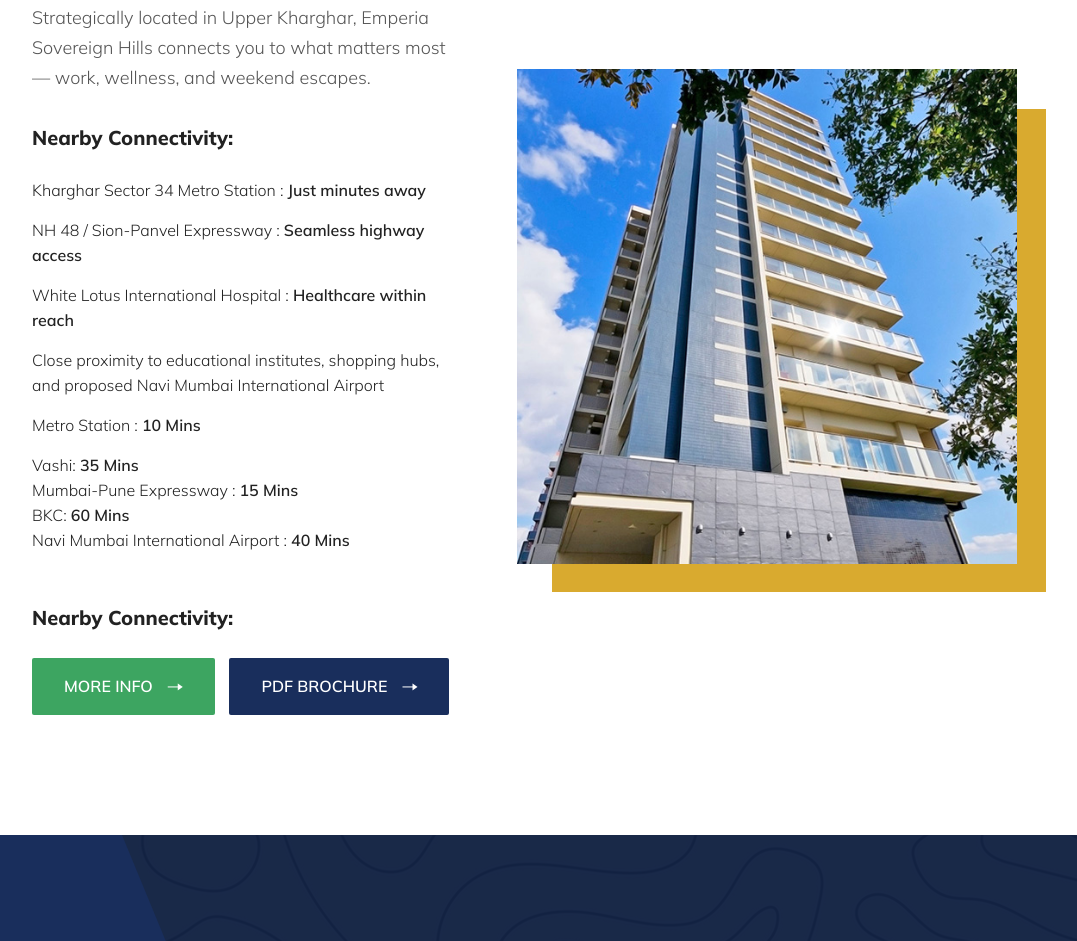
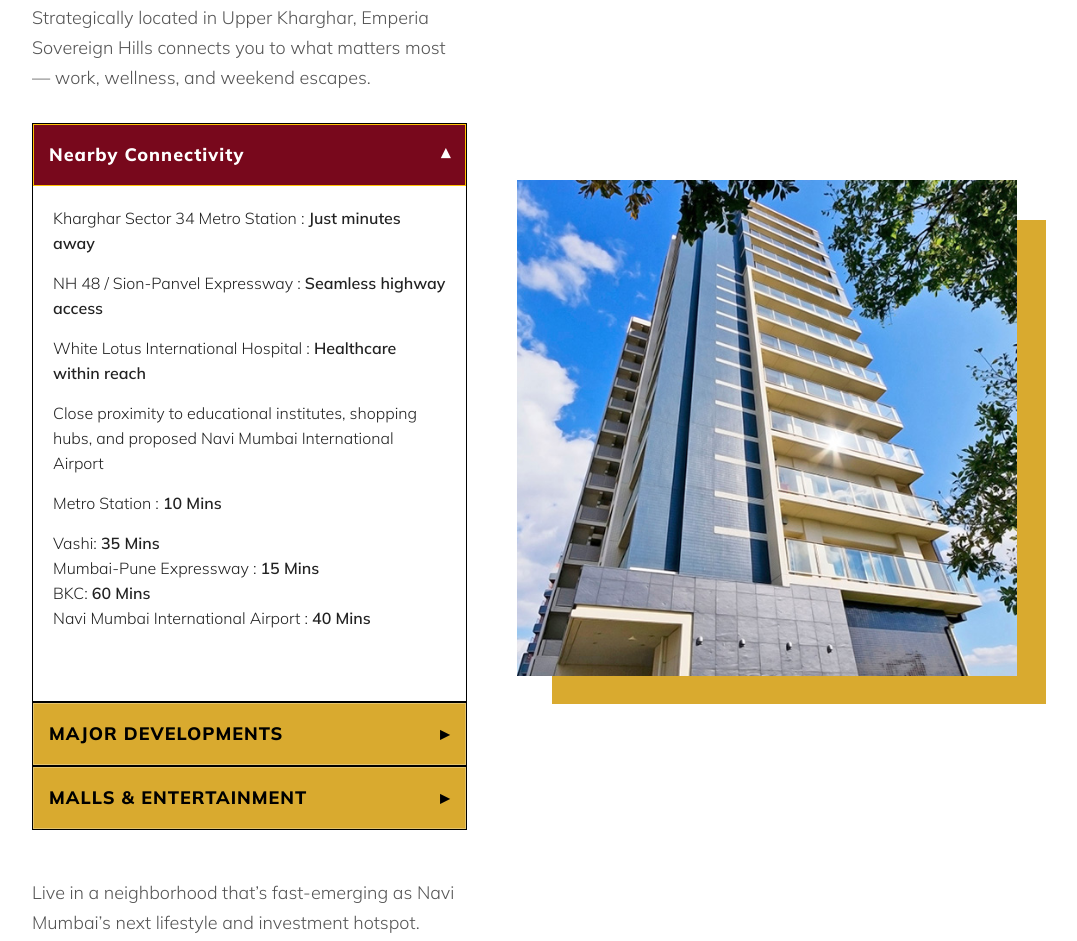
Before and after one commit to MDudam20/new, a plain HTML site: page index.html in a window 1280 px wide. Shown: the part 7152-8093 px from the top of the page, without its empty margins (113-1190 px from the left). Drawn offline with Linux system fonts and the light colour scheme; some packages are replaced by stand-ins of ours; a script that the page names is missing; files whose address does not match are found by name.

Commit message:
location

```diff
--- a/assets/css/color-2.css
+++ b/assets/css/color-2.css
@@ -111,7 +111,7 @@
 }
 
 .news-block-one .inner-box .lower-content h3 a:hover{
-	color: #3da561;
+	color: #d9aa2f;
 }
 
 .news-block-one .inner-box:before{
@@ -131,11 +131,11 @@
 }
 
 .footer-top .logo-widget .support-box .icon-box{
-	background: #3da561;
+	background: #d9aa2f;
 }
 
 .footer-top .logo-widget .support-box h3 a:hover{
-	color: #3da561;
+	color: #d9aa2f;
 }
 
 .footer-top .widget-title:before{
--- a/assets/css/global.css
+++ b/assets/css/global.css
@@ -1980,3 +1980,71 @@ div#mCSB_1_container{
     transform: rotateY(360deg);
   }
 }
+
+.accordion {
+  max-width: 500px;
+  margin: 0 auto;
+}
+
+.accordion-item {
+  border: 1px solid #000;
+  overflow: hidden;
+  /* Add overflow property to prevent content from affecting layout */
+
+}
+
+.accordion-title {
+  background-color: #d9aa2f;
+  /* Updated question box color */
+  padding: 15px;
+  cursor: pointer;
+  border: 1px solid rgba(255, 255, 255, 0.3);
+  color: #000;
+  /* Question text color */
+  position: relative;
+  transition: background-color 0.5s all;
+  font-weight: 800;
+  letter-spacing: 1px;
+}
+
+.accordion-title::after {
+  content: '\25B8';
+  position: absolute;
+  top: 50%;
+  right: 15px;
+  transform: translateY(-50%);
+  transition: transform 0.5s ease;
+}
+
+.accordion-content {
+  padding: 15px;
+  display: none;
+  background-color: #fff;
+  color: #333;
+  transition: max-height 0.5s cubic-bezier(0.175, 0.885, 0.32, 1.275), padding 0.5s cubic-bezier(0.175, 0.885, 0.32, 1.275);
+}
+
+.accordion-item.active .accordion-title {
+  background-color:#78081c;
+  color: #fff;
+  border: 1px solid var(--yellow);
+}
+
+.accordion-item.active .accordion-title::after {
+  content: '\25BE';
+  transform: translateY(-50%) rotate(180deg);
+}
+
+.accordion-item.active .accordion-content {
+  display: block;
+  padding: 20px;
+  color: var(--tj-color-common-black);
+
+  background-color: #fff;
+}
+
+@media(max-width:770px) {
+  .accordion {
+      padding: 30px 0px;
+  }
+}
--- a/index.html
+++ b/index.html
@@ -717,10 +717,12 @@
                                     <div class="text p_relative d_block mb_30">
                                         <p class="lh_30">Strategically located in Upper Kharghar, Emperia Sovereign Hills connects you to what matters most — work, wellness, and weekend escapes.</p>
                                     </div>
-                                    <div class="title-box p_relative d_block mb_25">
-                                        <h3 class="d_block fs_20 lh_30 fw_exbold mb_3">Nearby Connectivity:</h3>
 
-                                    </div>
+
+                                    <div class="accordion">
+                                        <div class="accordion-item active">
+                                            <div class="accordion-title">Nearby Connectivity</div>
+                                            <div class="accordion-content">
                                                 <ul class="project-discription p_relative d_block mb_50">
                                                     <li class="p_relative d_block fs_16 lh_25 color_black mb_15">Kharghar Sector 34 Metro Station : <span class="fw_sbold">Just minutes away</span></li>
                                                     <li class="p_relative d_block fs_16 lh_25 color_black mb_15">NH 48 / Sion-Panvel Expressway : <span class="fw_sbold">Seamless highway access</li>
@@ -732,13 +734,39 @@
                                                     <li class="p_relative d_block fs_16 lh_25 color_black">BKC: <span class="fw_sbold">60 Mins</span></li>
                                                     <li class="p_relative d_block fs_16 lh_25 color_black">Navi Mumbai International Airport : <span class="fw_sbold">40 Mins</span></li>
                                                 </ul>
-                                    <div class="title-box p_relative d_block mb_25">
-                                        <h3 class="d_block fs_20 lh_30 fw_exbold mb_3">Nearby Connectivity:</h3>
+                                            </div>
+                                        </div>
+
+                                        <div class="accordion-item">
+                                            <div class="accordion-title">MAJOR DEVELOPMENTS</div>
+                                            <div class="accordion-content">
+                                                <ul class="project-discription p_relative d_block mb_50">
+                                                    <li class="p_relative d_block fs_16 lh_25 color_black mb_15">Upcoming Navi Mumbai Corporate Park: <span class="fw_sbold"> 15 Mins</span></li>
+                                                    <li class="p_relative d_block fs_16 lh_25 color_black mb_15">18 Hole Golf Course  : <span class="fw_sbold">15 Mins</li>
+                                                    <li class="p_relative d_block fs_16 lh_25 color_black mb_15">Central Park  : <span class="fw_sbold">10 Mins</span></li>
+                                                    <li class="p_relative d_block fs_16 lh_25 color_black mb_15">ISKCON Temple  : <span class="fw_sbold">15 Mins</span></li>
+
+                                                </ul>
 
                                             </div>
-                                    <div class="btn-box">
-                                        <a href="project-details.html" class="theme-btn btn-three mr_10">more info<i class="icon-3"></i></a>
-                                        <a href="project-details.html" class="theme-btn btn-four">PDF brochure<i class="icon-3"></i></a>
+                                        </div>
+
+                                        <div class="accordion-item">
+                                            <div class="accordion-title">MALLS & ENTERTAINMENT</div>
+                                            <div class="accordion-content">
+                                                <ul class="project-discription p_relative d_block mb_50">
+                                                    <li class="p_relative d_block fs_16 lh_25 color_black mb_15">Little World Mall : <span class="fw_sbold"> 20 Mins</span></li>
+                                                    <li class="p_relative d_block fs_16 lh_25 color_black mb_15">Seawoods Grand Central Mall  : <span class="fw_sbold">35 Mins</li>
+                                                    <li class="p_relative d_block fs_16 lh_25 color_black mb_15">Haware Mall   : <span class="fw_sbold">10 Mins</span></li>
+
+                                                </ul>
+                                            </div>
+                                        </div>
+
+                                    </div>
+                                    <div class="text p_relative d_block mt-5">
+                                        <p class="lh_30">Live in a neighborhood that’s fast-emerging as Navi Mumbai’s next lifestyle and investment hotspot.
+                                        </p>
                                     </div>
                                 </div>
                             </div>
@@ -940,6 +968,30 @@
     <script src="https://kit.fontawesome.com/c80ce35b53.js" crossorigin="anonymous"></script>
     <!-- main-js -->
     <script src="assets/js/script.js"></script>
+    <script>
+        document.addEventListener("DOMContentLoaded", function () {
+            const items = document.querySelectorAll(".accordion-item");
+
+            items.forEach((item) => {
+                item.addEventListener("click", function () {
+                    if (!this.classList.contains("active")) {
+                        closeAllAccordions();
+                        this.classList.add("active");
+                    }
+                });
+            });
+
+            // Open the first accordion item on load
+            items[0].classList.add("active");
+        });
+
+        function closeAllAccordions() {
+            const items = document.querySelectorAll(".accordion-item");
+            items.forEach((item) => {
+                item.classList.remove("active");
+            });
+        }
+    </script>
 
 </body><!-- End of .page_wrapper -->
 
```
Lines whose indentation alone changed are shown as unchanged.
